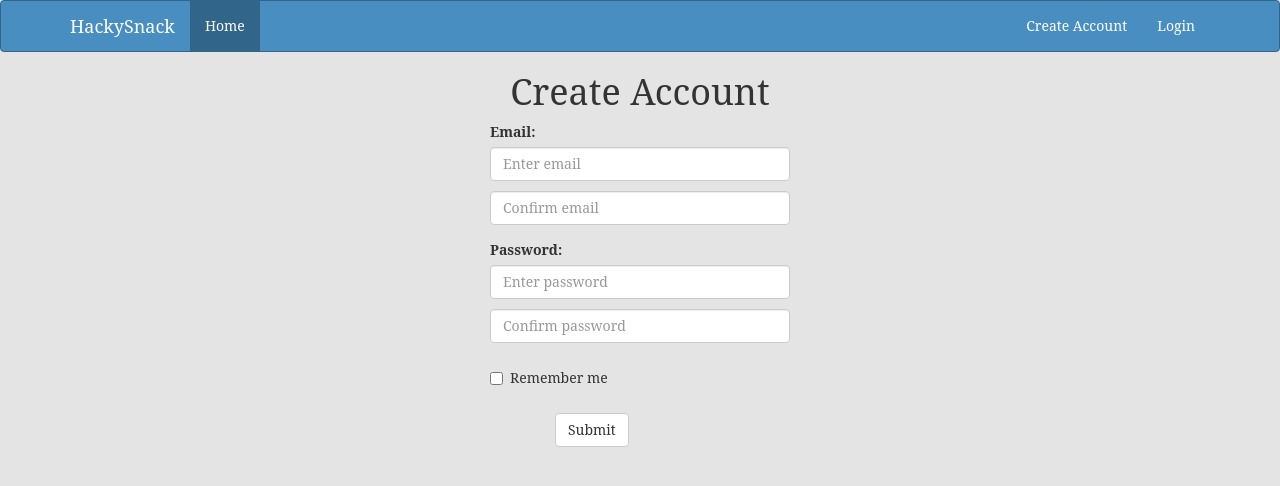
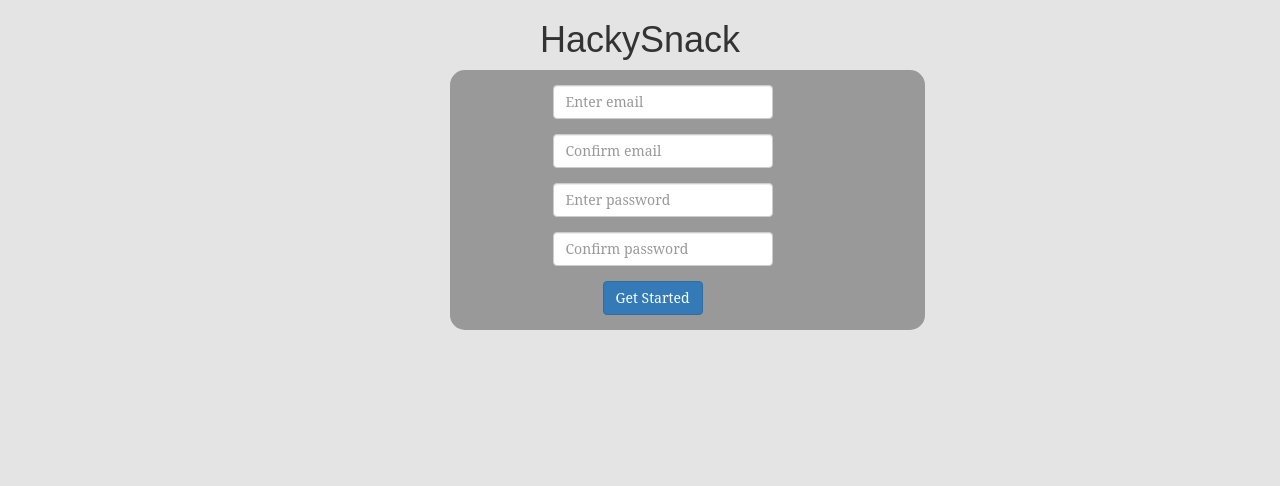
Before and after one commit to WBatt/Software-Engineering, a website: page public/app/views/createAccount.html in a window 1280 px wide. Drawn offline with nearby package versions, Linux system fonts and the light colour scheme; files that its build step writes are made by us from their sources.

Commit message:
adding new dashboard, login, and create account pages

```diff
--- a/public/app/views/createAccount.html
+++ b/public/app/views/createAccount.html
@@ -6,76 +6,43 @@
     <meta name="viewport" content="width=device-width, initial-scale=1">
     <title>HackySnack | Create Account</title>
     <!-- Bootstrap -->
-    <link href="css/bootstrap.css" rel="stylesheet">
+    <link href="css/bootstrap.min.css" rel="stylesheet">
     <link href="css/style.css" rel="stylesheet">
   </head>
-
-  <nav class="navbar navbar-default">
-    <div class="container">
-      <!-- Brand and toggle get grouped for better mobile display -->
-      <div class="navbar-header">
-        <button type="button" class="navbar-toggle collapsed" data-toggle="collapse" data-target="#bs-example-navbar-collapse-1" aria-expanded="false">
-          <span class="sr-only">Toggle navigation</span>
-          <span class="icon-bar"></span>
-          <span class="icon-bar"></span>
-          <span class="icon-bar"></span>
-        </button>
-        <a class="navbar-brand" href="/dashboard">HackySnack</a>
-      </div>
-
-      <!-- Collect the nav links, forms, and other content for toggling -->
-      <div class="collapse navbar-collapse" id="bs-example-navbar-collapse-1">
-        <ul class="nav navbar-nav">
-          <li class="active"><a href="/dashboard">Home <span class="sr-only">(current)</span></a></li>
-        </ul>
-        <ul class="nav navbar-nav navbar-right">
-          <li><a href="/createAccount">Create Account</a></li>
-          <li><a href="/login">Login</a></li>
-        </ul>
-      </div><!-- /.navbar-collapse -->
-    </div><!-- /.container -->
-  </nav>
-
-
   <body>
 
     <!-- Main portion of the body -->
   <div class="container" id="main-body">
-    <h1 class="text-center">Create Account</h1>
+    <h1 class="text-center logo">HackySnack</h1>
+    <div class="container col-md-push-4 col-md-5" id="login-form">
       <form>
         <div class="form-group row">
-        <label class="col-2 col-form-label" for="email">Email:</label>
-        <div class="col-10">
+          <div class="col-sm-10">
             <input type="email" class="form-control" id="email" placeholder="Enter email">
-        </div>
-        <p></p>
-        <div class="col-10">
-          <input type="email" class="form-control" id="email" placeholder="Confirm email">
           </div>
         </div>
         <div class="form-group row">
-        <label class="col-2 col-form-label" for="pwd">Password:</label>
-        <div class="col-10">
-          <input type="password" class="form-control" id="pwd" placeholder="Enter password">
-        </div>
-        <p></p>
-        <div class="col-10">
-          <input type="password" class="form-control" id="pwd" placeholder="Confirm password">
+          <div class="col-sm-10">
+            <input type="email" class="form-control" id="conf-email" placeholder="Confirm email">
           </div>
         </div>
         <div class="form-group row">
-        <div class="col-offset-2 col-10">
-          <div class="checkbox">
-            <label><input type="checkbox"> Remember me</label>
+          <div class="col-sm-10">
+            <input type="password" class="form-control" id="pwd" placeholder="Enter password">
           </div>
+        </div>
+        <div class="form-group row">
+          <div class="col-sm-10">
+            <input type="password" class="form-control" id="conf-pwd" placeholder="Confirm password">
           </div>
         </div>
         <div class="form-group">
           <div class="col-sm-offset-2 col-sm-10">
-          <button type="submit" class="btn btn-default">Submit</button>
+            <button type="submit" class="btn btn-primary">Get Started</button>
           </div>
         </div>
         </form>
+      </div> <!--End the form div -->
 
   </div> <!-- End main portion of body -->
 
```
Also changed, not shown: public/app/views/dashboard.html (+14 -5 lines), public/app/views/login.html (+10 -7 lines). Lines whose indentation alone changed are shown as unchanged.
